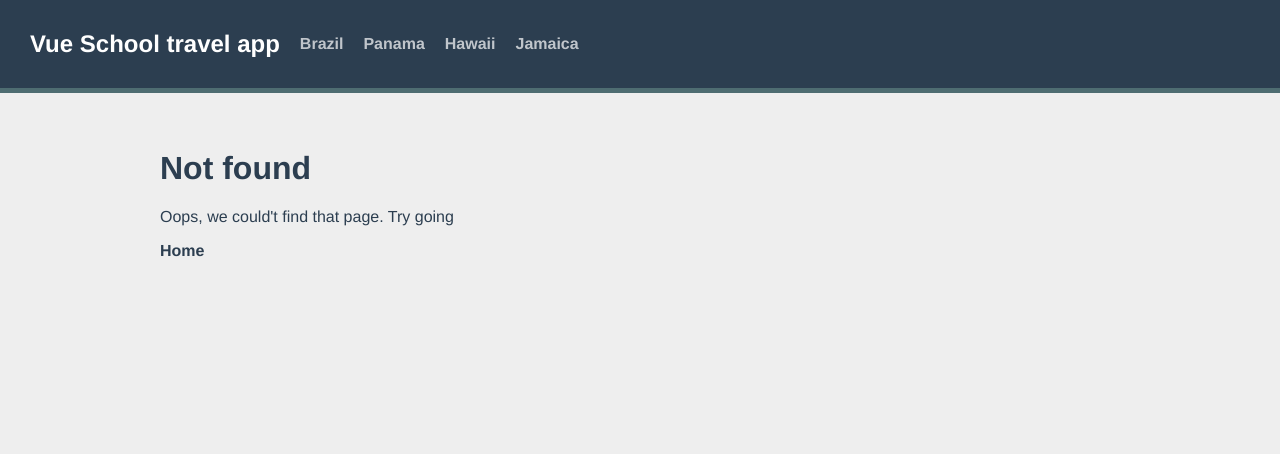
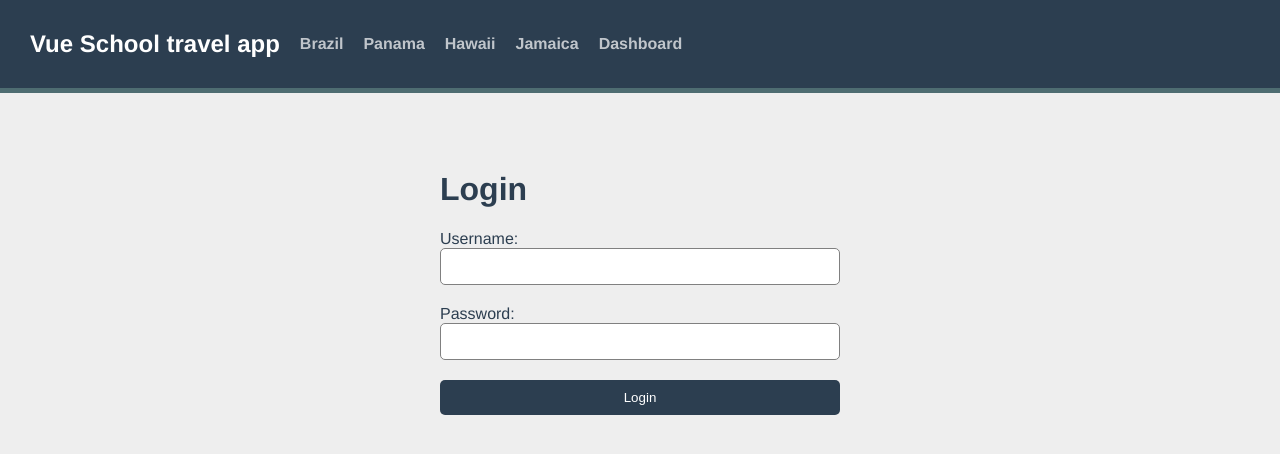
Before and after one commit to karoolina1234/RoutesVue, a Vue app: page /login in a window 1280 px wide. Before the commit this address had no page. Shown: the top 454 px of the page. Built offline with nearby package versions, Linux system fonts and the light colour scheme.

Commit message:
add rota protegida

```diff
--- a/src/components/TheNavigation.vue
+++ b/src/components/TheNavigation.vue
@@ -11,6 +11,8 @@
     >
       {{ destination.name }}
     </router-link>
+
+    <router-link :to="{ name: 'protected' }">Dashboard</router-link>
   </div>
 </template>
 
--- /dev/null
+++ b/src/pages/Login.vue
@@ -0,0 +1,32 @@
+<template>
+  <div class="login">
+    <form class="form" @submit.prevent="login">
+      <h1>Login</h1>
+
+      <label for="username">Username:</label>
+      <input v-model="username" name="username" type="text" class="input" />
+      <label for="password">Password:</label>
+      <input v-model="password" name="password" type="text" class="input" />
+
+      <button class="btn">Login</button>
+    </form>
+  </div>
+</template>
+
+<script>
+export default {
+  data() {
+    return {
+      username: "",
+      password: "",
+    };
+  },
+
+  methods: {
+    login() {
+      window.user = this.username;
+      this.$router.push({ name: "protected" });
+    },
+  },
+};
+</script>
--- /dev/null
+++ b/src/pages/Protected.vue
@@ -0,0 +1,23 @@
+<template>
+  <div>
+    <p>Greetings, {{ username }}</p>
+    <button @click="logout">Logout</button>
+  </div>
+</template>
+
+<script>
+export default {
+  data() {
+    return {
+      username: window.user,
+    };
+  },
+
+  methods: {
+    logout() {
+      window.user = null;
+      this.$router.push({ name: "Home" });
+    },
+  },
+};
+</script>
--- a/src/router/index.js
+++ b/src/router/index.js
@@ -25,7 +25,19 @@
       },
     ],
   },
-
+  {
+    path: "/protected",
+    name: "protected",
+    component: () => import("@/pages/Protected.vue"),
+    meta: {
+      requiredAuth: true,
+    },
+  },
+  {
+    path: "/login",
+    name: "login",
+    component: () => import("@/pages/Login.vue"),
+  },
   {
     path: "/:pathMatch(.*)*",
     name: "NotFound",
@@ -46,6 +58,11 @@
   },
 });
 
+router.beforeEach((to, from) => {
+  if (to.meta.requiredAuth && !window.user) {
+    return { name: "login" };
+  }
+});
 export default router;
 
 //A rota passando como filha faz com que seja exibido o elemento dentro da pagina pai e não em uma nova pagina
```
